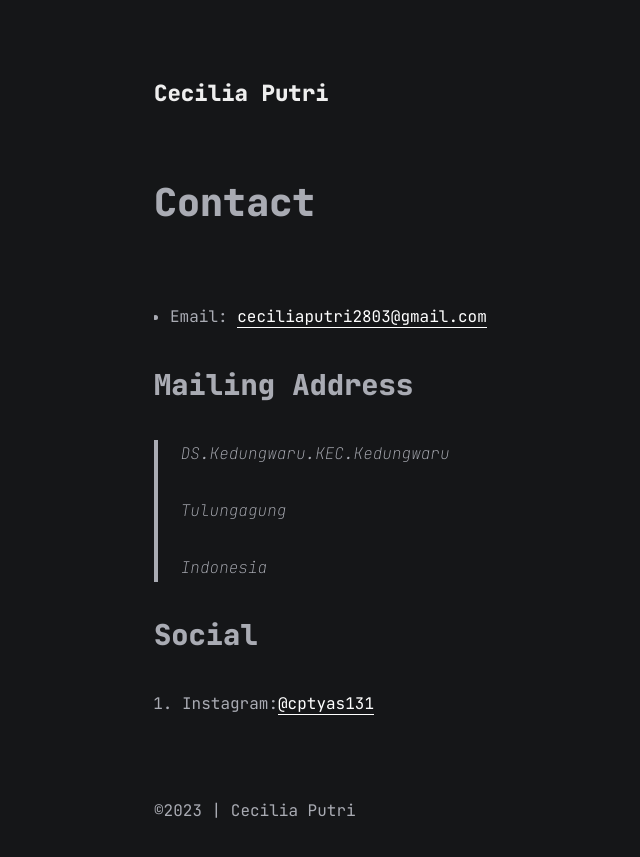
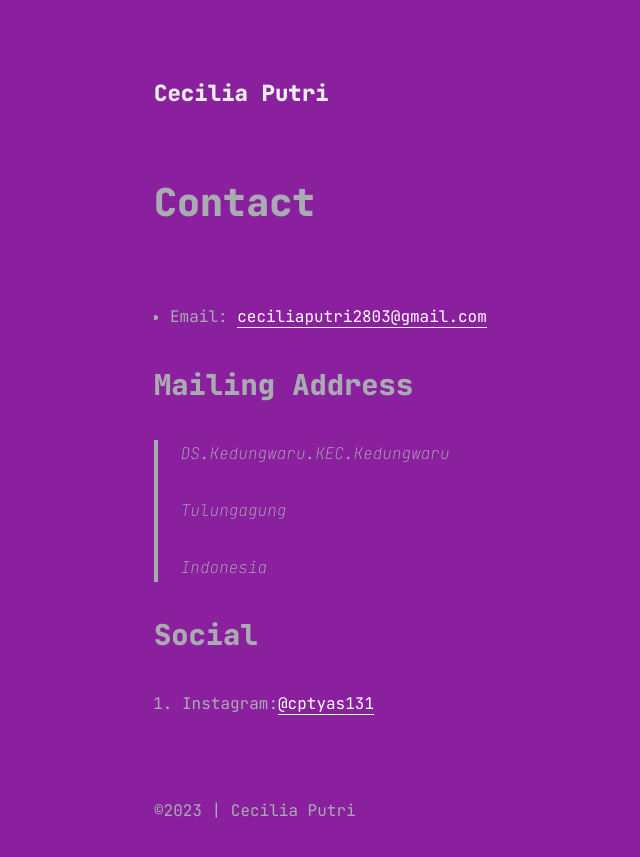
Before and after one commit to shera1402/shera1402.github.io, a Jekyll site: the page built from contact.md, in a window 1280 px wide. Shown: the top 857 px of the page, without its empty margins (161-801 px from the left). Built offline with Jekyll 4.4.1, drawn with Linux system fonts in a browser that asks for light colours; comment, search, counter and statistics services are not loaded; a style sheet for code colours, icons or effects is not loaded.

Commit message:
Update post.css

```diff
--- a/assets/css/post.css
+++ b/assets/css/post.css
@@ -9,6 +9,11 @@
   --gray-6: #111111;
   --white-1: #eeeeee;
   --white-2: #a9abb3;
+  --ungu-1: #eb7aff;
+  --ungu-2: #d35de8;
+  --ungu-3: #ba44cf;
+  --ungu-4: #8b209e;
+  --ungu-5: #660d75;
 }
 * {
   font-family: inherit;
@@ -25,10 +30,10 @@
 html,
 body {
   color: var(--white-2);
-  background-color: var(--gray-6);
+  background-color: var(--ungu-5);
   font-family: "JetBrains Mono", monospace;
   line-height: 2rem;
-  background-color: var(--gray-5);
+  background-color: var(--ungu-4);
 }
 .content a {
   color: white;
@@ -78,7 +83,7 @@ nav {
 .categories .category {
   margin: 0 0.5rem 0 0;
   display: block;
-  color: var(--gray-4);
+  color: var(--ungu-3);
   background: var(--white-2);
   border-radius: 15px;
   font-size: 0.7rem;
@@ -152,12 +157,12 @@ nav {
   border-collapse: collapse;
 }
 .content table th {
-  background-color: var(--gray-3);
+  background-color: var(--ungu-2);
   color: var(--white-2);
-  border: 1px solid var(--gray-5);
+  border: 1px solid var(--ungu-4);
 }
 .content table * {
-  border: 1px solid var(--gray-3);
+  border: 1px solid var(--ungu-2);
   padding: 0.2rem;
 }
 .content img {
@@ -174,7 +179,7 @@ nav {
 }
 
 .content pre {
-  background: var(--gray-3) !important;
+  background: var(--ungu-2) !important;
   padding: 1rem 2rem;
   margin-bottom: 1.75rem;
 }
@@ -183,7 +188,7 @@ nav {
   padding: 3px 5px;
   color: var(--white-2);
   white-space: pre;
-  background-color: var(--gray-3);
+  background-color: var(--ungu-2);
 }
 
 /* lbox */
```
